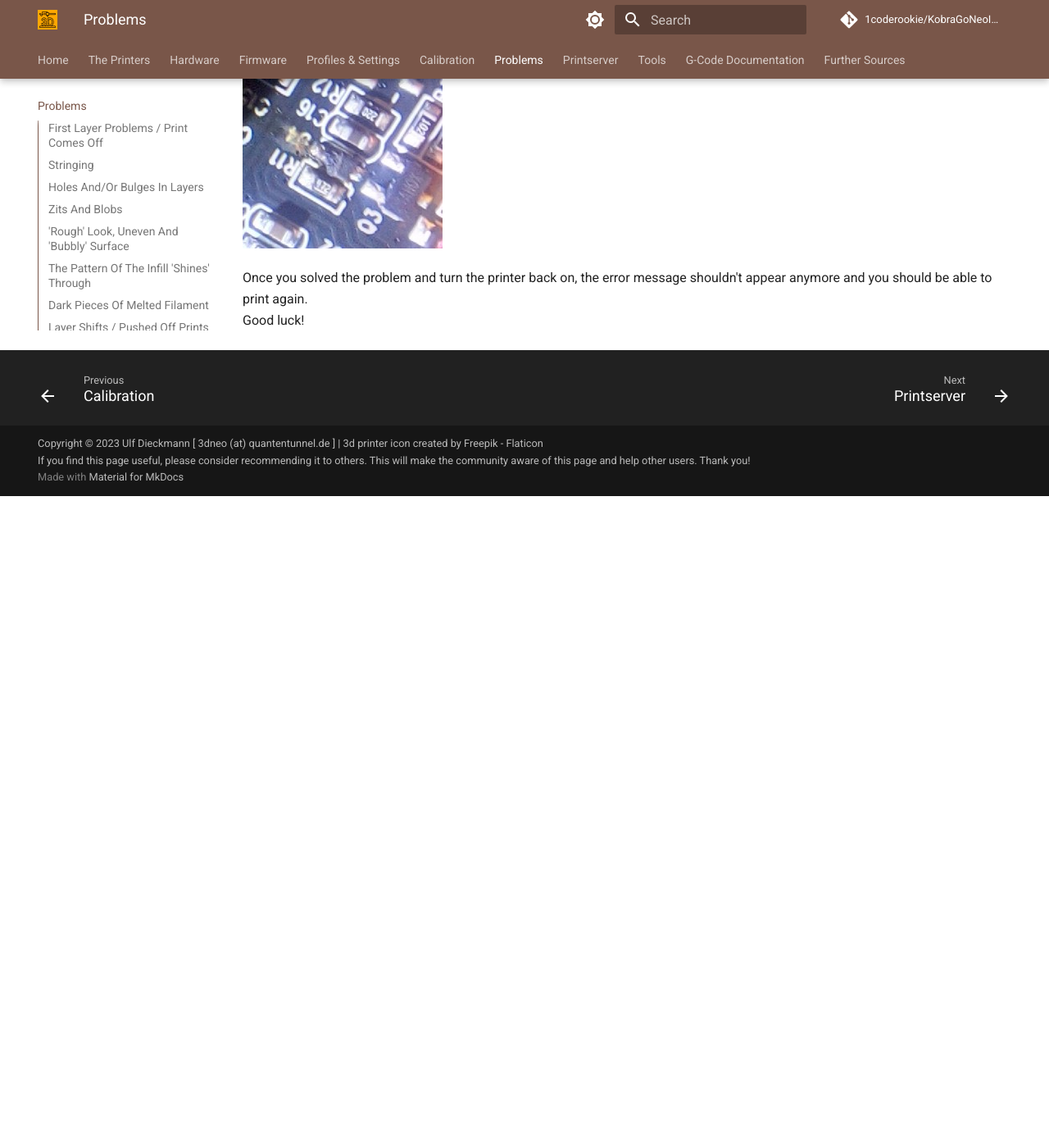
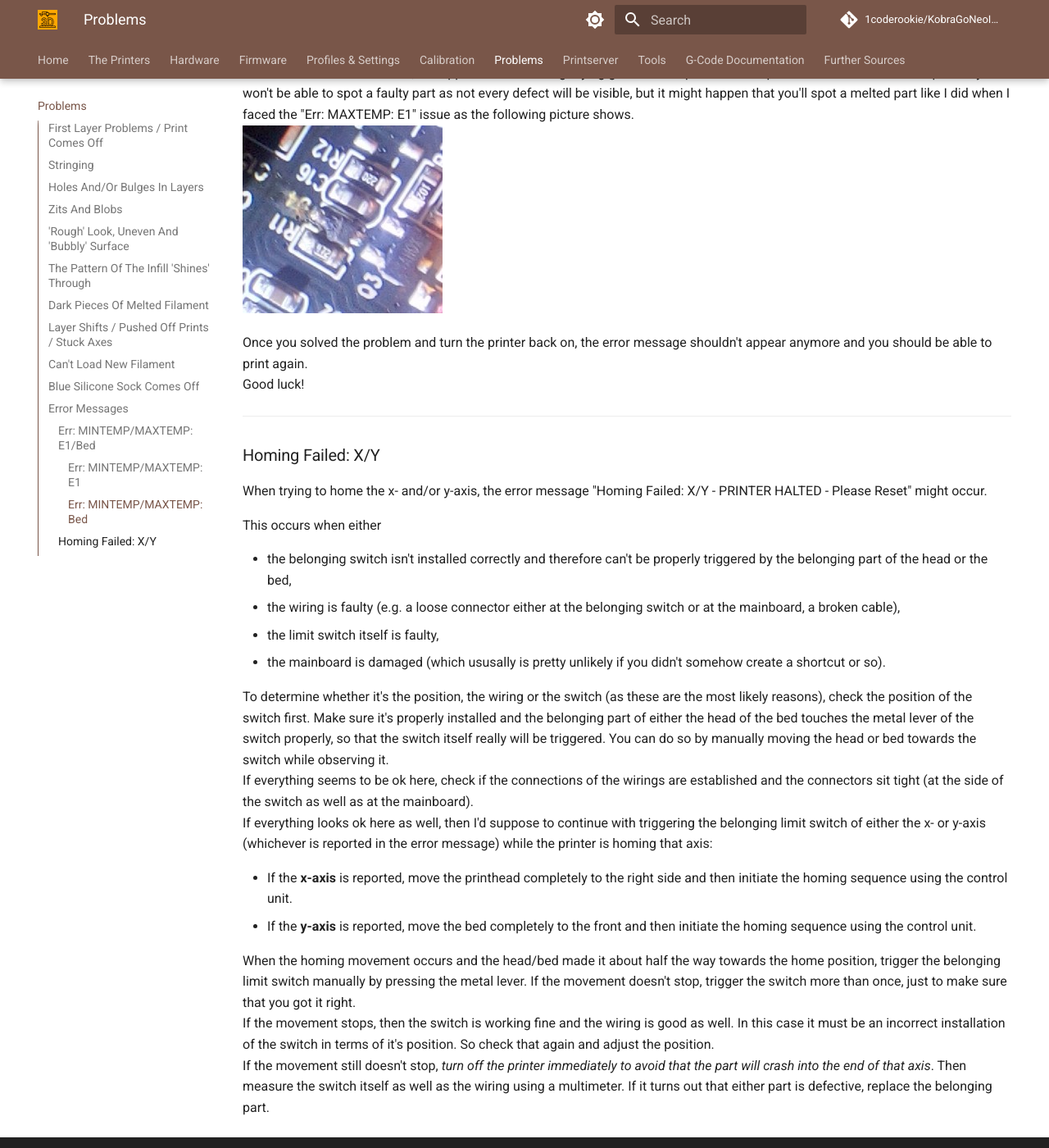
Before and after one commit to 1coderookie/KobraGoNeoInsights, an MkDocs documentation site: the page built from docs/problems.md, in a window 1280 px wide and 1400 px high, scrolled down 9427 px. Shown: the whole window at 82% size. Built offline with MkDocs 1.6.1 and Material for MkDocs 9.7.7, drawn with Linux system fonts in a browser that asks for light colours; comment, search, counter and statistics services are not loaded; before the commit the page ends 10032 px from its top, so only the background shows below that; some of the changed text lies outside the part shown.

Commit message:
Update problems.md

```diff
--- a/docs/problems.md
+++ b/docs/problems.md
@@ -112,7 +112,10 @@ If the blue elastic piece which covers the heater block of the hotend came off,
 
 ---
 
-## Error Messages / Faulty Temperature Readings
+## Error Messages
+In the following I'll list some of the error messages that might appear on the screen of the control unit.
+
+### Err: MINTEMP/MAXTEMP: E1/Bed
 It might happen that either a wrong temperature will be read or that the whole display turns red and an error message "Err: MINTEMP/MAXTMEP - PRINTER HALTED - Please reset" will be shown (see the following sections for the specific message), blocking any further usage. In this case (red screen) you won't be able to use the printer anymore unless the problem that causes this error will be solved (at least it was the case when I faced this kind of error message).
 
 Before going into details here, I have to mention that I personally only came across the warnings "Err: MAXTEMP: E1" and "Err: MINTEMP: Bed". I might be wrong of course, but looking at the underlying reasons for these kind of errors, I *assume* that it's also possible to get the warnings "Err: MINTEMP: E1" and "Err: MAXTEMP: Bed". Therefore I'll write the next sections assuming and regarding that both type of messages may occur for either the extruder or the bed. So please keep that in mind when reading further..
@@ -148,7 +151,7 @@ In the following sections I'll go over these messages for noth the extruder and
 
 ---
 
-### Err: MINTEMP/MAXTEMP: E1
+#### Err: MINTEMP/MAXTEMP: E1
 ![Err: MAXTEMP: E1](assets/images/controlunit_err_e1-max-temp_web.jpg)
 
 These messages will be triggered either if the temperature of the extruder (= E1) drops more than 10°C within a timeframe of 35seconds (= MINTEMP error) or if it reaches above the limit of 275°C (or if you have a certain hardware issue which causes a certain resistance value) (= MAXTEMP error) as you can see in the belonging code sections of the firmware settings:
@@ -187,7 +190,7 @@ Good luck!
 
 ---
 
-### Err: MINTEMP/MAXTEMP: Bed
+#### Err: MINTEMP/MAXTEMP: Bed
 ![Err: MINTEMP: Bed](assets/images/controlunit_err_bed-min-temp_web.jpg)
 
 These messages will be triggered either if the temperature of the bed drops more than 2°C within a timeframe of 20seconds (= MINTEMP error) or if it reaches above the limit of 120°C (or if you have a certain hardware issue which causes a certain resistance value) (= MAXTEMP error) as you can see in the belonging code sections of the firmware settings:
@@ -223,3 +226,26 @@ If that doesn't solve the issue, I'd suppose to take a magnifying glass and insp
 
 Once you solved the problem and turn the printer back on, the error message shouldn't appear anymore and you should be able to print again.
 Good luck!
+
+---
+
+### Homing Failed: X/Y
+When trying to home the x- and/or y-axis, the error message "Homing Failed: X/Y - PRINTER HALTED - Please Reset" might occur.
+
+This occurs when either
+
+- the belonging switch isn't installed correctly and therefore can't be properly triggered by the belonging part of the head or the bed,
+- the wiring is faulty (e.g. a loose connector either at the belonging switch or at the mainboard, a broken cable),
+- the limit switch itself is faulty,
+- the mainboard is damaged (which ususally is pretty unlikely if you didn't somehow create a shortcut or so).
+
+To determine whether it's the position, the wiring or the switch (as these are the most likely reasons), check the position of the switch first. Make sure it's properly installed and the belonging part of either the head of the bed touches the metal lever of the switch properly, so that the switch itself really will be triggered. You can do so by manually moving the head or bed towards the switch while observing it.
+If everything seems to be ok here, check if the connections of the wirings are established and the connectors sit tight (at the side of the switch as well as at the mainboard).
+If everything looks ok here as well, then I'd suppose to continue with triggering the belonging limit switch of either the x- or y-axis (whichever is reported in the error message) while the printer is homing that axis:
+
+- If the **x-axis** is reported, move the printhead completely to the right side and then initiate the homing sequence using the control unit.
+- If the **y-axis** is reported, move the bed completely to the front and then initiate the homing sequence using the control unit.
+
+When the homing movement occurs and the head/bed made it about half the way towards the home position, trigger the belonging limit switch manually by pressing the metal lever. If the movement doesn't stop, trigger the switch more than once, just to make sure that you got it right.
+If the movement stops, then the switch is working fine and the wiring is good as well. In this case it must be an incorrect installation of the switch in terms of it's position. So check that again and adjust the position.
+If the movement still doesn't stop, *turn off the printer immediately to avoid that the part will crash into the end of that axis*. Then measure the switch itself as well as the wiring using a multimeter. If it turns out that either part is defective, replace the belonging part.
```
